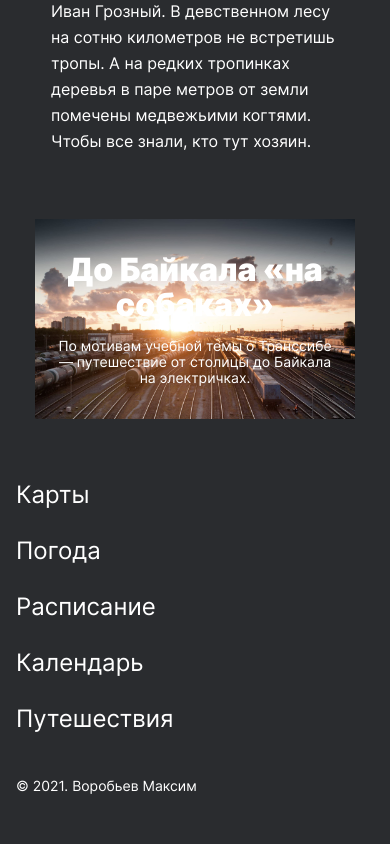
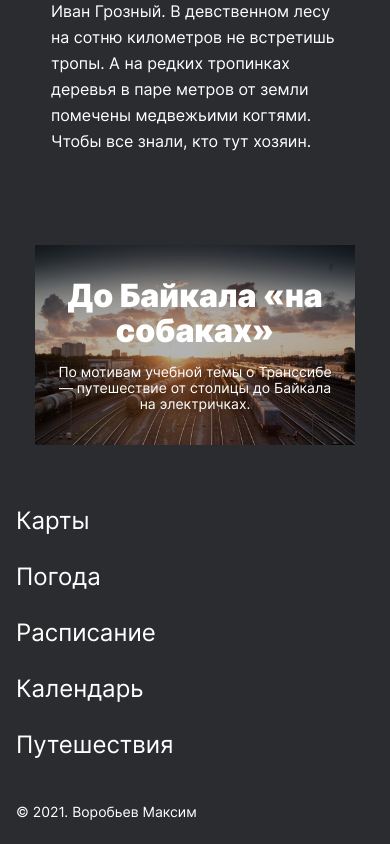
Before and after one commit to maxh1337/russian-travel, a plain HTML site: page index.html in a window 390 px wide. Shown: the part 9250-10094 px from the top of the page. Before the commit the page ends 10068 px from the top, so only its background shows below. Drawn offline with Linux system fonts and the light colour scheme.

Commit message:
PLS NOT too much mistakes

```diff
--- /dev/null
+++ b/blocks/cover/__link/cover__link.css
@@ -0,0 +1,36 @@
+.cover__link {
+    width: 1184px;
+    min-height: 740px;
+    z-index: 5;
+    text-rendering: optimizeLegibility;
+    text-decoration: none;
+    display: flex;
+    flex-direction: column;
+    background-color: rgba(0, 0, 0, 0.3);
+    transition: 0.5s;
+}
+
+.cover__link:hover {
+    transition: 0.5s;
+    background-color: rgba(0, 0, 0, 0.8);
+}
+
+@media screen and (max-width:1280px) {
+    .cover__link {
+        max-width: 1024px;
+        min-height: 640px;
+    }
+}
+
+@media screen and (max-width:1024px){
+    .cover__link{
+        max-width: 768px;
+        min-height: 480px;
+    }
+}
+@media screen and (max-width:768px){
+    .cover__link{
+    max-width: 320px;
+    min-height: 200px;
+    }
+}
--- a/blocks/cover/__subtitle/cover__subtitle.css
+++ b/blocks/cover/__subtitle/cover__subtitle.css
@@ -9,6 +9,7 @@
     width: 360px;
     height: 66px;
     margin: auto;
+    margin-top: 0;
 }
 
 @media screen and (max-width:768px){
--- /dev/null
+++ b/blocks/cover/__text/cover__text.css
@@ -0,0 +1,28 @@
+.cover__text {
+    display: flex;
+    flex-direction: column;
+    justify-self: center;
+    justify-content: center;
+    align-items: center;
+    min-height: 740px;
+    margin:auto;
+}
+@media screen and (max-width:1280px) {
+    .cover__text {
+        max-width: 1024px;
+        min-height: 640px;
+    }
+}
+
+@media screen and (max-width:1024px){
+    .cover__text{
+        max-width: 768px;
+        min-height: 480px;
+    }
+}
+@media screen and (max-width:768px){
+    .cover__text{
+    max-width: 320px;
+    min-height: 200px;
+    }
+}
--- a/blocks/cover/cover.css
+++ b/blocks/cover/cover.css
@@ -5,10 +5,19 @@
     margin: 66px auto 64px auto;
     justify-content: center;
     align-items: center;
-    background-size: 100%;
+
+
+    background-position: center;
+    background-size: cover;
     background-image: url(./../../images/cover-trains.jpg);
+    transition: 0.5;
+    background-color: rgba(0, 0, 0, 0.3);
+    position: relative;
 }
-
+.cover:hover{
+    transition: 0.5;
+    background-color: rgba(0, 0, 0, 0.7);
+}
 @media screen and (max-width:1280px) {
     .cover {
         max-width: 1024px;
--- a/blocks/footer/__copyright/footer__copyright.css
+++ b/blocks/footer/__copyright/footer__copyright.css
@@ -11,8 +11,8 @@
     margin: 0;
 }
 
-@media screen and (max-width:768px){
-    .footer__copyright{
+@media screen and (max-width:768px) {
+    .footer__copyright {
         width: 186px;
         height: 14px;
         line-height: 14px;
--- a/blocks/footer/__link/footer__link.css
+++ b/blocks/footer/__link/footer__link.css
@@ -8,15 +8,15 @@
     margin-right: 18px;
 }
 
-@media screen and (max-width:768px){
-    .footer__link{
+@media screen and (max-width:768px) {
+    .footer__link {
         font-size: 24px;
         line-height: 24px;
         margin-right: 0;
         margin-bottom: 32px;
         display: block;
     }
-    .footer__link:last-of-type{
+    .footer__link:last-of-type {
         margin-bottom: 0;
     }
 }
--- a/blocks/places/places.css
+++ b/blocks/places/places.css
@@ -17,6 +17,6 @@
 @media screen and (max-width:768px) {
     .places {
         max-width: 320px;
-        height: 5177px;
+        min-height: 5177px;
     }
 }
--- a/index.html
+++ b/index.html
@@ -164,14 +164,12 @@
                 </article>
             </section>
             <section class="cover">
-                <div>
-                    <h2 class="cover__title"><a href="https://stampsy.com/na-elektrichkakh-do-baikala" target="_blank">
-                            До Байкала «на собаках»</h2>
-                    </a>
-                    <p class="cover__subtitle">По мотивам учебной темы о Транссибе — путешествие от столицы до Байкала
-                        на
-                        электричках.</p>
-                </div>
+                <a class="cover__link" href="https://stampsy.com/na-elektrichkakh-do-baikala" target="_blank">
+                    <div class="cover__text">
+                        <h2 class="cover__title">До Байкала «на собаках»</h2>
+                        <p class="cover__subtitle">По мотивам учебной темы о Транссибе — путешествие от столицы до Байкала на электричках.</p>
+                    </div>
+                </a>
             </section>
         </main>
         <footer>
--- a/pages/index.css
+++ b/pages/index.css
@@ -1,4 +1,5 @@
 @import url(../vendor/normalize.css);
+@import url(../vendor/fonts/fonts.css);
 @import url(../blocks/header/header.css);
 @import url(../blocks/header/__logo/header__logo.css);
 @import url(../blocks/header/__lang-link/header__lang-link.css);
@@ -14,6 +15,8 @@
 @import url(../blocks/photo-grid/photo-grid.css);
 @import url(../blocks/photo-grid/__item/photo-grid__item.css);
 @import url(../blocks/cover/cover.css);
+@import url(../blocks/cover/__text/cover__text.css);
+@import url(../blocks/cover/__link/cover__link.css);
 @import url(../blocks/cover/__title/cover__title.css);
 @import url(../blocks/cover/__subtitle/cover__subtitle.css);
 @import url(../blocks/footer/footer.css);
@@ -29,5 +32,4 @@
 @import url(../blocks/places/place/__website/_url-heading/place__website_url-heading.css);
 @import url(../blocks/a/a.css);
 @import url(../blocks/page/page.css);
-@import url(../vendor/fonts/fonts.css);
 @import url(../blocks/container/container.css);
```
Lines whose indentation alone changed are shown as unchanged.
